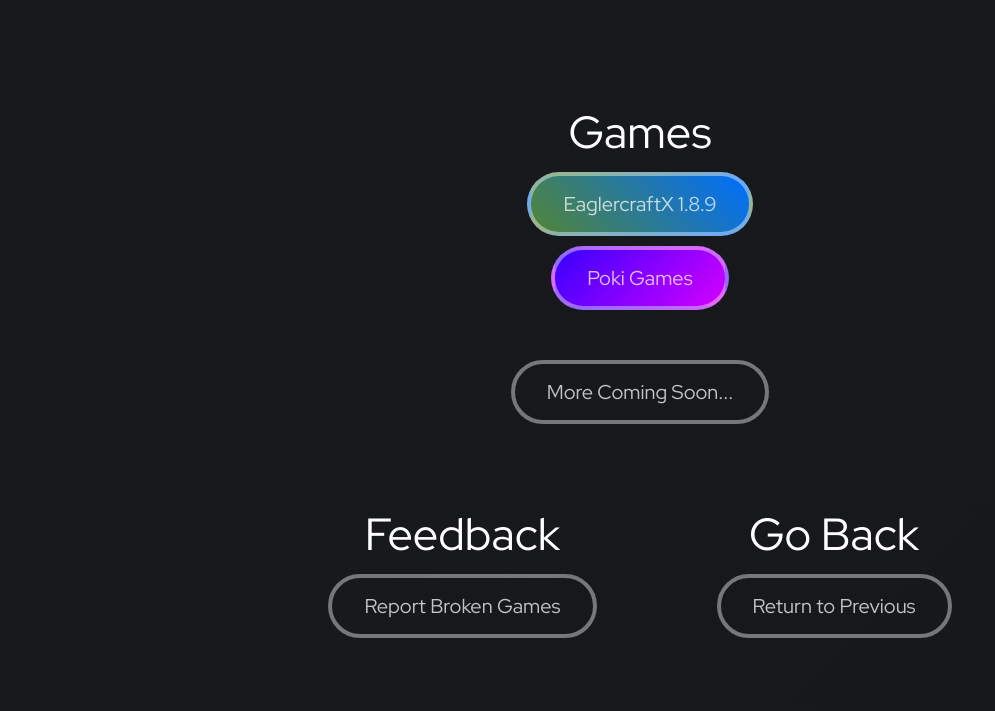
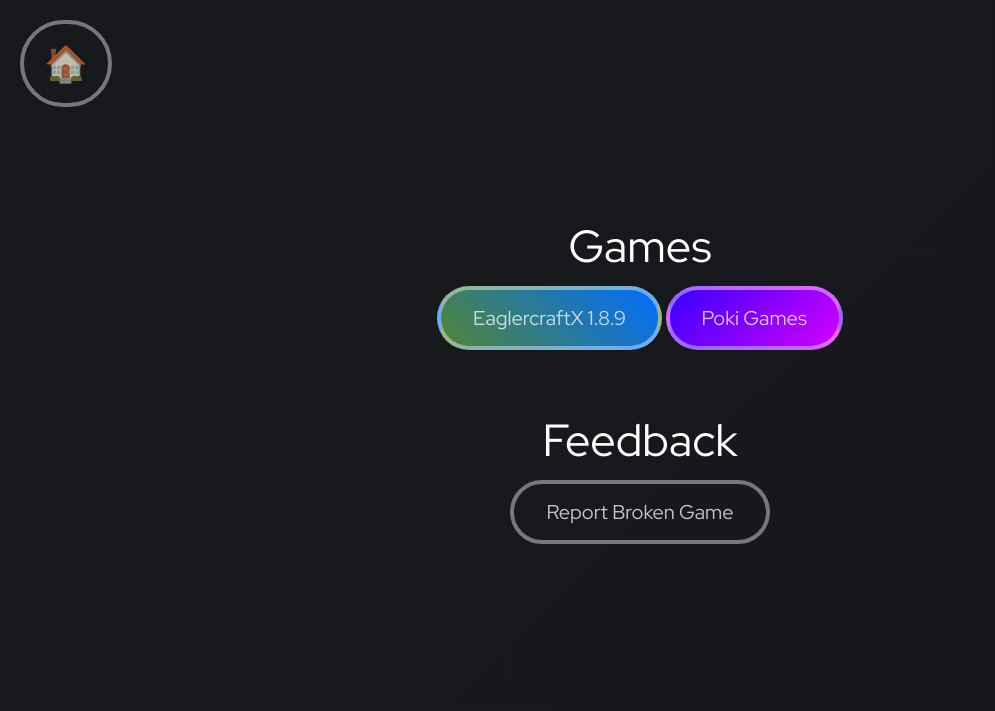
Before and after one commit to RykerDevKid/unk3mpt, a plain HTML site: page tools/games.html in a window 1280 px wide. Shown: the whole page, without its empty margins (0-995 px from the left). Drawn offline with Linux system fonts and the light colour scheme.

Commit message:
Completely new UI, and new Tools Menu. (+ Bug Fixes)

```diff
--- a/css/feedback.css
+++ b/css/feedback.css
@@ -33,28 +33,43 @@ body {
 
 /* MAIN CSS */
 
-.popup-message {
-    display: none;
-    position: fixed;
-    top: 0;
-    right: 0;
-    margin: 20px;
-    background-color: rgb(12, 207, 12);
-    padding: 16px;
-    font-size: 20px;
-    border-radius: 6px;
-}
-
-.popup-message p {
-    text-shadow: 2px 2px 2px black;
-}
-
 .content {
     display: flex;
     text-align: center;
     flex-direction: column;
     justify-content: center;
     align-items: center;
+}
+
+.navbar {
+    position: fixed;
+    top: 0;
+    left: 0;
+    display: flex;
+    gap: 10px;
+    flex-direction: column;
+    margin: 20px;
+}
+
+.navbar__button {
+    background-color: transparent;
+    border: 4px solid #ffffff69;
+    color: rgba(255, 255, 255, 0.75);
+    padding: 16px 20px;
+    text-align: center;
+    text-decoration: none;
+    font-size: 35px;
+    cursor: pointer;
+    border-radius: 9999px;
+    transition: all 0.3s ease;
+}
+
+.navbar__button p {
+    display: none;
+}
+
+.navbar__button:hover {
+    background-color: rgba(255, 255, 255, 0.15);
 }
 
 .content .feedback {
--- a/css/games.css
+++ b/css/games.css
@@ -41,6 +41,37 @@ body {
     align-items: center;
 }
 
+.navbar {
+    position: fixed;
+    top: 0;
+    left: 0;
+    display: flex;
+    gap: 10px;
+    flex-direction: column;
+    margin: 20px;
+}
+
+.navbar__button {
+    background-color: transparent;
+    border: 4px solid #ffffff69;
+    color: rgba(255, 255, 255, 0.75);
+    padding: 16px 20px;
+    text-align: center;
+    text-decoration: none;
+    font-size: 35px;
+    cursor: pointer;
+    border-radius: 9999px;
+    transition: all 0.3s ease;
+}
+
+.navbar__button p {
+    display: none;
+}
+
+.navbar__button:hover {
+    background-color: rgba(255, 255, 255, 0.15);
+}
+
 .content h3 {
     font-size: 45px;
     margin: 10px;
--- a/css/index.css
+++ b/css/index.css
@@ -41,6 +41,37 @@ body {
     /* ANIMATIONS */
     opacity: 0;
     animation: fadeIn 3s ease forwards, moveUp 1s ease forwards;
+}
+
+.navbar {
+    position: fixed;
+    top: 0;
+    left: 0;
+    display: flex;
+    gap: 10px;
+    flex-direction: column;
+    margin: 20px;
+}
+
+.navbar__button {
+    background-color: transparent;
+    border: 4px solid #ffffff69;
+    color: rgba(255, 255, 255, 0.75);
+    padding: 16px 20px;
+    text-align: center;
+    text-decoration: none;
+    font-size: 35px;
+    cursor: pointer;
+    border-radius: 9999px;
+    transition: all 0.3s ease;
+}
+
+.navbar__button p {
+    display: none;
+}
+
+.navbar__button:hover {
+    background-color: rgba(255, 255, 255, 0.15);
 }
 
 .content img {
--- a/css/tools.css
+++ b/css/tools.css
@@ -41,6 +41,37 @@ body {
     align-items: center;
 }
 
+.navbar {
+    position: fixed;
+    top: 0;
+    left: 0;
+    display: flex;
+    gap: 10px;
+    flex-direction: column;
+    margin: 20px;
+}
+
+.navbar__button {
+    background-color: transparent;
+    border: 4px solid #ffffff69;
+    color: rgba(255, 255, 255, 0.75);
+    padding: 16px 20px;
+    text-align: center;
+    text-decoration: none;
+    font-size: 35px;
+    cursor: pointer;
+    border-radius: 9999px;
+    transition: all 0.3s ease;
+}
+
+.navbar__button p {
+    display: none;
+}
+
+.navbar__button:hover {
+    background-color: rgba(255, 255, 255, 0.15);
+}
+
 .content h3 {
     font-size: 45px;
     margin: 10px;
--- a/tools/games.html
+++ b/tools/games.html
@@ -10,20 +10,17 @@
 <body>
     <div class="content">
         <h3>Games</h3>
-        <button class="button" style="background:linear-gradient(45deg, #528535, #006eff);">EaglercraftX 1.8.9</button>
-        <button class="button" style="background: linear-gradient(135deg, #3700ff, #d400ff);">Poki Games</button>
+        <div class="games__column">
+            <button class="button" style="background:linear-gradient(45deg, #528535, #006eff);">EaglercraftX 1.8.9</button>
+            <button class="button" style="background: linear-gradient(135deg, #3700ff, #d400ff);">Poki Games</button>
+        </div>
         <p></p>
-        <button class="button">More Coming Soon...</button>
-        <div class="column">
-            <div class="column__item">
-                <h3>Feedback</h3>
-                <button class="button" onclick="document.location.href='games/feedback'">Report Broken Games</button>
-            </div>
-            <div class="column__item">
-                <h3>Go Back</h3>
-                <button class="button" onclick="document.location.href='../tools'">Return to Previous</button>
-            </div>
-        </div>
+        <h3>Feedback</h3>
+        <button class="button" onclick="document.location.href='../games/feedback.html'">Report Broken Game</button>
+        <p></p>
+    </div>
+    <div class="navbar">
+        <button onclick="document.location.href='../'" class="navbar__button">🏠</button>
     </div>
     <script src='https://storage.ko-fi.com/cdn/scripts/overlay-widget.js'></script>
     <script>
```
Also changed, not shown: games/feedback.html (renamed from tools/games/feedback.html, +39 -11 lines), index.html (+4 -1 lines), tools.html (+7 -4 lines).
